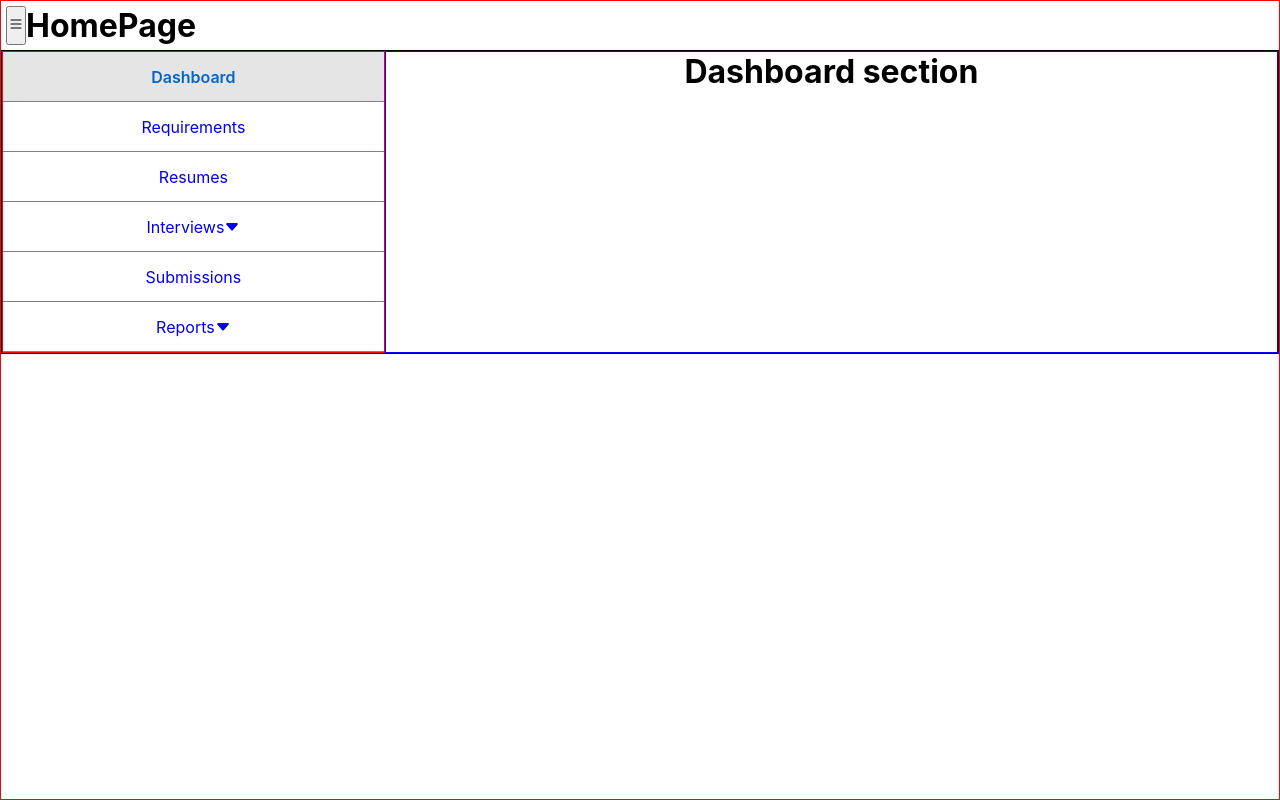
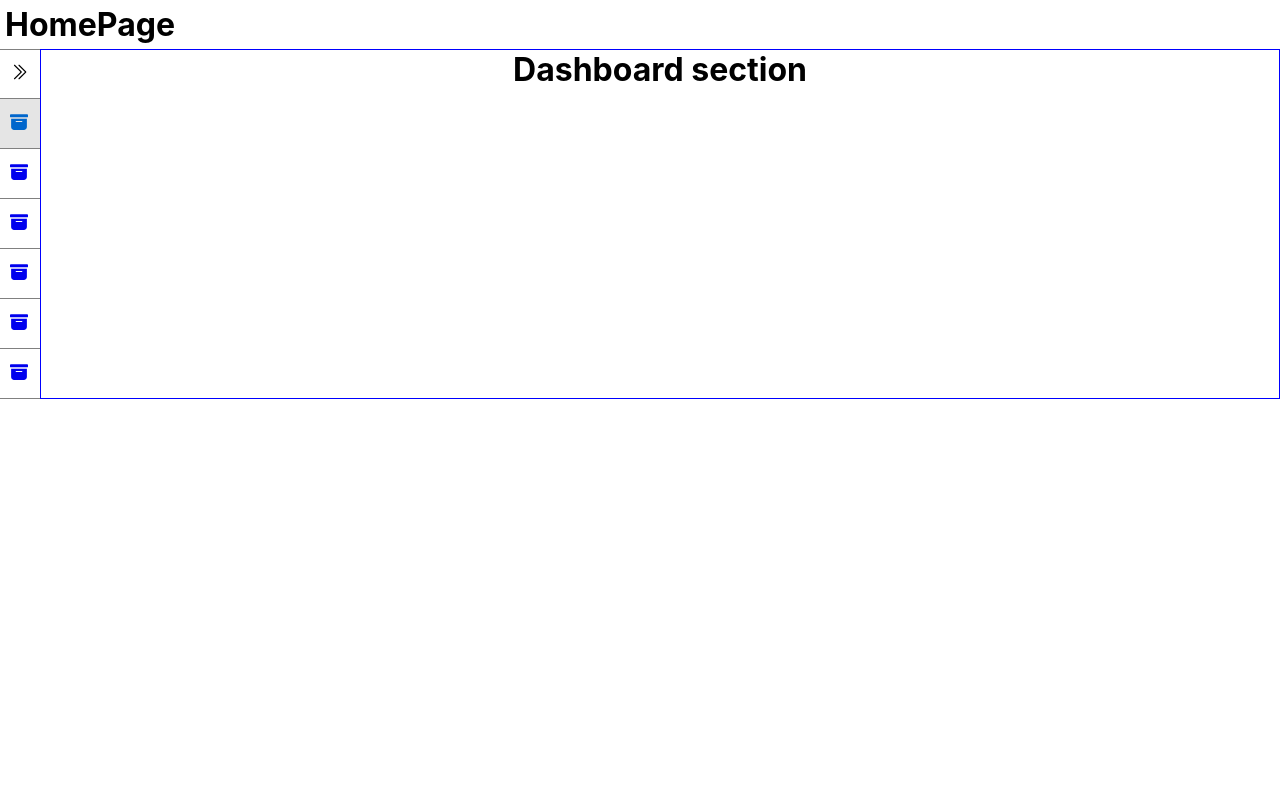
Before and after one commit to amalvarghese593/sidemenu, a React (Create React App) app: page /dashboard in a window 1280 px wide. Built offline with nearby package versions, Linux system fonts and the light colour scheme.

Commit message:
mobile view, closing on clickoutside, refactoring done

```diff
--- a/src/components/HomePage.js
+++ b/src/components/HomePage.js
@@ -1,17 +1,10 @@
-import React, { useState } from "react";
+import React from "react";
 import { Sidemenu } from "./Sidemenu";
 import "./index.css";
 import { NavLink } from "react-router-dom";
 import { AllRoutes } from "routes/AllRoutes";
 
-const isMobile = window.innerWidth < 480;
-
 export const HomePage = () => {
-  const [isShow, setIsShow] = useState(() => !(window.innerWidth < 480));
-  const sideMenuDisplayHandler = () => {
-    setIsShow((prev) => !prev);
-  };
-
   const interviewSubmenu = [
     {
       label: "Candidate",
@@ -57,26 +50,31 @@ export const HomePage = () => {
       label: "Dashboard",
       path: "/dashboard",
       id: 1,
+      icon: () => <DummyIcon />,
     },
     {
       label: "Requirements",
       path: "/requirements",
       id: 2,
+      icon: () => <DummyIcon />,
     },
     {
       label: "Resumes",
       path: "/resumes",
       id: 3,
+      icon: () => <DummyIcon />,
     },
     {
       label: "Interviews",
       path: "/interviews",
       id: 4,
-      Submenu: () => (
+      icon: () => <DummyIcon />,
+      Submenu: ({ isMobile, setIsCollapsed }) => (
         <Submenu
-          setIsShow={setIsShow}
           basePath="/interviews"
           items={interviewSubmenu}
+          isMobileView={isMobile}
+          setIsCollapsed={setIsCollapsed}
         />
       ),
     },
@@ -84,16 +82,19 @@ export const HomePage = () => {
       label: "Submissions",
       path: "/submissions",
       id: 5,
+      icon: () => <DummyIcon />,
     },
     {
       label: "Reports",
       path: "/reports",
       id: 6,
-      Submenu: () => (
+      icon: () => <DummyIcon />,
+      Submenu: ({ isMobile, setIsCollapsed }) => (
         <Submenu
-          setIsShow={setIsShow}
           basePath="/reports"
           items={reportsSubmenu}
+          isMobileView={isMobile}
+          setIsCollapsed={setIsCollapsed}
         />
       ),
     },
@@ -101,22 +102,21 @@ export const HomePage = () => {
   return (
     <div className="homepage-wrapper">
       <header className="header">
-        <button onClick={sideMenuDisplayHandler}>
-          <HamburgerIcon />
-        </button>
         <h1>HomePage</h1>
       </header>
-      <div className={`main-container ${isMobile ? "flex-column" : ""}`}>
-        {isShow && (
+      <div className="main-container">
         <Sidemenu
-            isMobile={isMobile}
           listItems={listItems}
           getLabel={(o) => o.label}
           getPath={(o) => o.path}
           getSubmenu={(o) => o.Submenu}
-            setIsShow={setIsShow}
+          getIcon={(o) => o.icon()}
+          components={{
+            CollapseBtn: React.forwardRef((props, ref) => (
+              <CollapseBtn ref={ref} />
+            )),
+          }}
         />
-        )}
 
         {/* <BtnWithSidemenu
           onClick={sideMenuDisplayHandler}
@@ -128,7 +128,7 @@ export const HomePage = () => {
         >
           Open sidemenu
         </BtnWithSidemenu> */}
-        <main className={`main-content ${!isMobile && isShow ? "w-70" : ""}`}>
+        <main className={`main-content`}>
           <AllRoutes />
         </main>
       </div>
@@ -136,7 +136,11 @@ export const HomePage = () => {
   );
 };
 
-const Submenu = ({ items, basePath, setIsShow }) => (
+const Submenu = ({ items, basePath, setIsCollapsed, isMobileView }) => {
+  const handleClick = () => {
+    if (isMobileView) setIsCollapsed(true);
+  };
+  return (
     <ul>
       {items.map((item, idx) => (
         <NavLink
@@ -145,12 +149,7 @@ const Submenu = ({ items, basePath, setIsShow }) => (
           key={idx}
         >
           {({ isActive }) => (
-          <li
-            className={isActive ? "active" : ""}
-            onClick={() => {
-              if (isMobile) setIsShow(false);
-            }}
-          >
+            <li className={isActive ? "active" : ""} onClick={handleClick}>
               {item.label}
             </li>
           )}
@@ -158,35 +157,54 @@ const Submenu = ({ items, basePath, setIsShow }) => (
       ))}
     </ul>
   );
+};
 
 //composition pattern.............................
-const Button = ({ children, ...rest }) => <button {...rest}>{children}</button>;
+// const Button = ({ children, ...rest }) => <button {...rest}>{children}</button>;
 
-const withSidemenu = (Comp) => {
-  return ({ children, onClick, isShow, ...rest }) => {
-    return (
-      <>
-        <Comp onClick={onClick}>{children}</Comp>
-        {isShow && <Sidemenu {...rest} />}
-      </>
-    );
-  };
-};
+// const withSidemenu = (Comp) => {
+//   return ({ children, onClick, isShow, ...rest }) => {
+//     return (
+//       <>
+//         <Comp onClick={onClick}>{children}</Comp>
+//         {isShow && <Sidemenu {...rest} />}
+//       </>
+//     );
+//   };
+// };
 
-const BtnWithSidemenu = withSidemenu(Button);
+// const BtnWithSidemenu = withSidemenu(Button);
 
-const HamburgerIcon = () => (
+const DummyIcon = () => (
   <svg
     xmlns="http://www.w3.org/2000/svg"
-    width="16"
-    height="16"
     fill="currentColor"
-    className="bi bi-list"
+    className="bi bi-archive-fill"
+    viewBox="0 0 16 16"
+  >
+    <path d="M12.643 15C13.979 15 15 13.845 15 12.5V5H1v7.5C1 13.845 2.021 15 3.357 15h9.286zM5.5 7h5a.5.5 0 0 1 0 1h-5a.5.5 0 0 1 0-1zM.8 1a.8.8 0 0 0-.8.8V3a.8.8 0 0 0 .8.8h14.4A.8.8 0 0 0 16 3V1.8a.8.8 0 0 0-.8-.8H.8z" />
+  </svg>
+);
+
+const CollapseBtn = React.forwardRef((props, ref) => (
+  <DoubleArrowRight ref={ref} />
+));
+
+const DoubleArrowRight = React.forwardRef((props, ref) => (
+  <svg
+    ref={ref}
+    xmlns="http://www.w3.org/2000/svg"
+    fill="currentColor"
+    className="bi bi-chevron-double-right"
     viewBox="0 0 16 16"
   >
     <path
       fillRule="evenodd"
-      d="M2.5 12a.5.5 0 0 1 .5-.5h10a.5.5 0 0 1 0 1H3a.5.5 0 0 1-.5-.5zm0-4a.5.5 0 0 1 .5-.5h10a.5.5 0 0 1 0 1H3a.5.5 0 0 1-.5-.5zm0-4a.5.5 0 0 1 .5-.5h10a.5.5 0 0 1 0 1H3a.5.5 0 0 1-.5-.5z"
+      d="M3.646 1.646a.5.5 0 0 1 .708 0l6 6a.5.5 0 0 1 0 .708l-6 6a.5.5 0 0 1-.708-.708L9.293 8 3.646 2.354a.5.5 0 0 1 0-.708z"
+    />
+    <path
+      fillRule="evenodd"
+      d="M7.646 1.646a.5.5 0 0 1 .708 0l6 6a.5.5 0 0 1 0 .708l-6 6a.5.5 0 0 1-.708-.708L13.293 8 7.646 2.354a.5.5 0 0 1 0-.708z"
     />
   </svg>
-);
+));
--- a/src/components/Sidemenu.js
+++ b/src/components/Sidemenu.js
@@ -1,17 +1,24 @@
-import React, { useState } from "react";
+import { useEventListener } from "hooks/useEventListener";
+import React, { useState, useRef, useMemo } from "react";
 import { NavLink, useLocation } from "react-router-dom";
 
+const isMobile = window.innerWidth < 480;
+
 export const Sidemenu = ({
-  listItems,
-  getLabel,
-  getPath,
-  getSubmenu,
-  isMobile,
-  setIsShow,
+  listItems = [],
+  getLabel = () => {},
+  getPath = () => {},
+  getSubmenu = () => {},
+  getIcon = () => {},
+  components: Components = {},
 }) => {
   const { pathname } = useLocation();
+  // const [isShow, setIsShow] = useState(!isMobile);
+  const [isCollapsed, setIsCollapsed] = useState(true);
+  const collapseSvgRef = useRef();
 
-  const [show, setShow] = useState(() => {
+  /* to open submenu in sidemenu initially from url */
+  const initialSubmenu = useMemo(() => {
     const matchingItem = listItems.find(
       (el) => el.Submenu && new RegExp(`^${el.path}`).test(pathname)
     );
@@ -21,48 +28,103 @@ export const Sidemenu = ({
       };
     }
     return {};
-  });
+  }, []);
+  const [show, setShow] = useState(initialSubmenu);
 
   const submenuOpenClose = (id, isSubMenu) => {
+    // console.time("Submenu");
     if (isSubMenu) {
       setShow((prev) => ({
         [id]: !prev[id],
       }));
     } else setShow({});
+    // console.timeEnd("Submenu");
   };
 
+  const hasCollapseBtn = Components?.hasOwnProperty("CollapseBtn");
+  const handleCollapse = () => setIsCollapsed((prev) => !prev);
+
+  const handleMouseEnter = (e) => {
+    if (e.target !== collapseSvgRef.current && isCollapsed)
+      setIsCollapsed(false);
+  };
+  const sidemenuRef = useRef();
+  const onClickOutside = (e) => {
+    if (
+      !sidemenuRef.current.contains(e.target) &&
+      !isCollapsed &&
+      e.target !== collapseSvgRef.current
+    ) {
+      setIsCollapsed(true);
+    }
+  };
+  // //without handler as dependency
+  // useEventListener(document, "click", onClickOutside, [isCollapsed]);
+  // //with handler as dependency(iscollapsed is used inside handler fn)
+  // useEventListener(document, "click", onClickOutside);
+  useEventListener("click", onClickOutside, document);
+
+  const handleClick = (itemId, SubMenu) => {
+    if (isMobile && !SubMenu) {
+      setIsCollapsed(true);
+    }
+    submenuOpenClose(itemId, SubMenu);
+  };
   return (
-    <div className={`sidemenu-wrapper ${isMobile ? "w-100" : ""}`}>
+    <div
+      ref={sidemenuRef}
+      className={`sidemenu-wrapper ${isCollapsed ? "w-sidemenu" : ""} ${
+        isMobile && !isCollapsed ? "mobile-width" : ""
+      }`}
+      onMouseEnter={handleMouseEnter}
+    >
       <nav>
         <ul>
+          {hasCollapseBtn && (
+            <li className="collapse-btn-cntr">
+              <span
+                className={`collapse-btn ${!isCollapsed ? "rotate-180" : ""}`}
+                onClick={handleCollapse}
+              >
+                <Components.CollapseBtn ref={collapseSvgRef} />
+              </span>
+            </li>
+          )}
           {listItems.map((item) => {
-            const hasSubMenu = getSubmenu(item);
-
+            const SubMenu = getSubmenu(item);
             return (
               <React.Fragment key={item.id}>
                 <NavLink
                   to={getPath(item)}
-                  data-submenu={hasSubMenu ? "true" : "false"}
+                  data-submenu={SubMenu ? "true" : "false"}
                 >
                   {({ isActive }) => (
                     <li
-                      onClick={() => {
-                        if (isMobile && !hasSubMenu) {
-                          setIsShow(false);
-                        }
-                        submenuOpenClose(item.id, hasSubMenu);
-                      }}
+                      onClick={() => handleClick(item.id, SubMenu)}
                       className={isActive ? "highlight" : ""}
                     >
-                      {getLabel(item)}
-                      {hasSubMenu &&
-                        (show[item.id] ? <UpArrow /> : <DownArrow />)}
+                      <span className="icon">{getIcon(item)}</span>
+                      {!isCollapsed && (
+                        <>
+                          {getLabel(item)}
+                          {SubMenu && (
+                            <span
+                              className={`${show[item.id] ? "rotate-180" : ""}`}
+                            >
+                              <DownArrow />
+                            </span>
+                          )}
+                        </>
+                      )}
                     </li>
                   )}
                 </NavLink>
-                {hasSubMenu && (
+                {SubMenu && !isCollapsed && (
                   <div className={`submenu ${show[item.id] ? "show" : ""}`}>
-                    {getSubmenu(item)()}
+                    <SubMenu
+                      isMobile={isMobile}
+                      setIsCollapsed={setIsCollapsed}
+                    />
                   </div>
                 )}
               </React.Fragment>
@@ -86,15 +148,3 @@ const DownArrow = () => (
     <path d="M7.247 11.14 2.451 5.658C1.885 5.013 2.345 4 3.204 4h9.592a1 1 0 0 1 .753 1.659l-4.796 5.48a1 1 0 0 1-1.506 0z" />
   </svg>
 );
-const UpArrow = () => (
-  <svg
-    xmlns="http://www.w3.org/2000/svg"
-    width="16"
-    height="16"
-    fill="currentColor"
-    className="bi bi-caret-up-fill"
-    viewBox="0 0 16 16"
-  >
-    <path d="m7.247 4.86-4.796 5.481c-.566.647-.106 1.659.753 1.659h9.592a1 1 0 0 0 .753-1.659l-4.796-5.48a1 1 0 0 0-1.506 0z" />
-  </svg>
-);
--- a/src/components/index.css
+++ b/src/components/index.css
@@ -2,6 +2,13 @@
   box-sizing: border-box;
   margin: 0;
   padding: 0;
+}
+:root {
+  --icon-size: 18px;
+  --font-size: 16px;
+  --color: red;
+  --initial-width: 200px;
+  --final-width: 40px;
 }
 .border {
   border: 1px solid red;
@@ -11,30 +18,27 @@
   display: flex;
 }
 .homepage-wrapper {
-  border: 1px solid red;
   height: 100vh;
   width: 100%;
 }
 .main-container {
-  border: 1px solid black;
   display: flex;
 }
-.flex-column {
-  flex-direction: column;
-}
 .sidemenu-wrapper {
-  border: 1px solid red;
-  width: 30%;
+  width: var(--initial-width);
 }
 .main-content {
   border: 1px solid blue;
-  width: 100%;
+  flex-grow: 1;
 }
 .w-100 {
   width: 100%;
 }
 .w-70 {
   width: 70%;
+}
+.w-sidemenu {
+  width: var(--final-width);
 }
 .sidemenu-wrapper a {
   text-decoration: none;
@@ -45,6 +49,14 @@
   display: flex;
   justify-content: center;
   align-items: center;
+}
+.sidemenu-wrapper li.collapse-btn-cntr {
+  border-top: 1px solid gray;
+}
+.sidemenu-wrapper span.icon {
+  position: absolute;
+  left: 10px;
+  width: var(--icon-size);
 }
 .submenu {
   display: none;
@@ -70,3 +82,21 @@
 a.active[data-submenu="false"] {
   pointer-events: none;
 }
+.collapse-btn {
+  position: absolute;
+  left: 10px;
+}
+.collapse-btn:hover {
+  cursor: pointer;
+}
+.collapse-btn svg {
+  width: var(--icon-size);
+}
+.rotate-180 {
+  transform: rotate(180deg);
+}
+.mobile-width {
+  width: 100%;
+  position: absolute;
+  background-color: #fff;
+}
--- /dev/null
+++ b/src/hooks/useEventListener.js
@@ -0,0 +1,38 @@
+// import { useEffect } from "react";
+
+// export const useEventListener = (
+//   targetElement = document,
+//   eventType = "",
+//   handler = () => {},
+//   dependencies = []
+// ) => {
+//   useEffect(() => {
+//     //to take care of SSR (document is undefined in ssr)
+//     if (!targetElement) return;
+
+//     const isTargetElementRef = targetElement.hasOwnProperty("current");
+//     let el = targetElement;
+//     if (isTargetElementRef) el = targetElement.current;
+
+//     el.addEventListener(eventType, handler);
+//     return () => {
+//       el.removeEventListener(eventType, handler);
+//     };
+//   }, [...dependencies /* or pass handler as dependency instead */]);
+// };
+
+import { useRef, useEffect } from "react";
+export const useEventListener = (type, handler, el = window) => {
+  const savedHandler = useRef();
+  useEffect(() => {
+    savedHandler.current = handler;
+  }, [handler]);
+  useEffect(() => {
+    const listener = (e) => savedHandler.current(e);
+    let domEle = el?.current ? el?.current : el;
+    domEle.addEventListener(type, listener);
+    return () => {
+      domEle.removeEventListener(type, listener);
+    };
+  }, [el, type]);
+};
```
Lines whose indentation alone changed are shown as unchanged.
